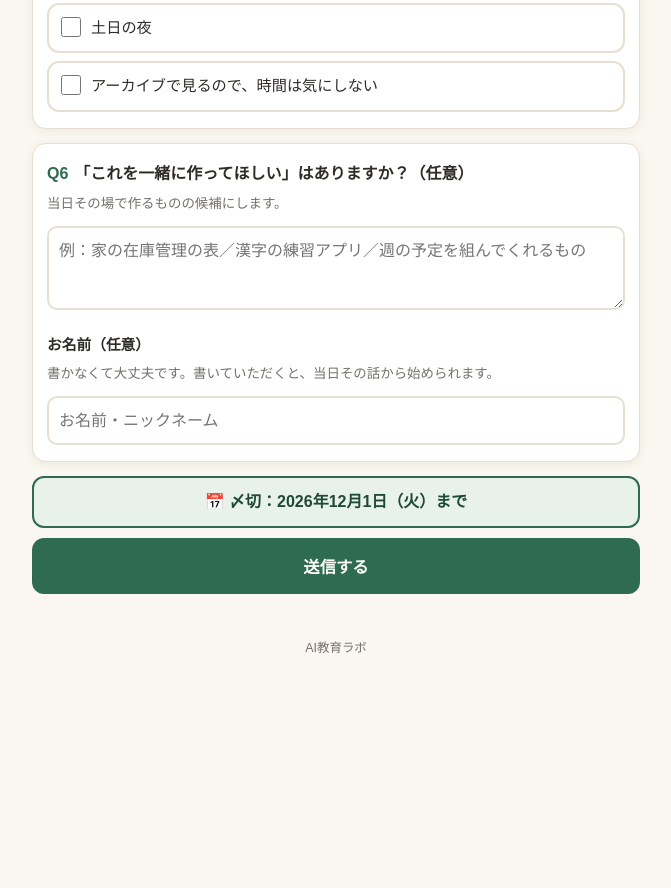
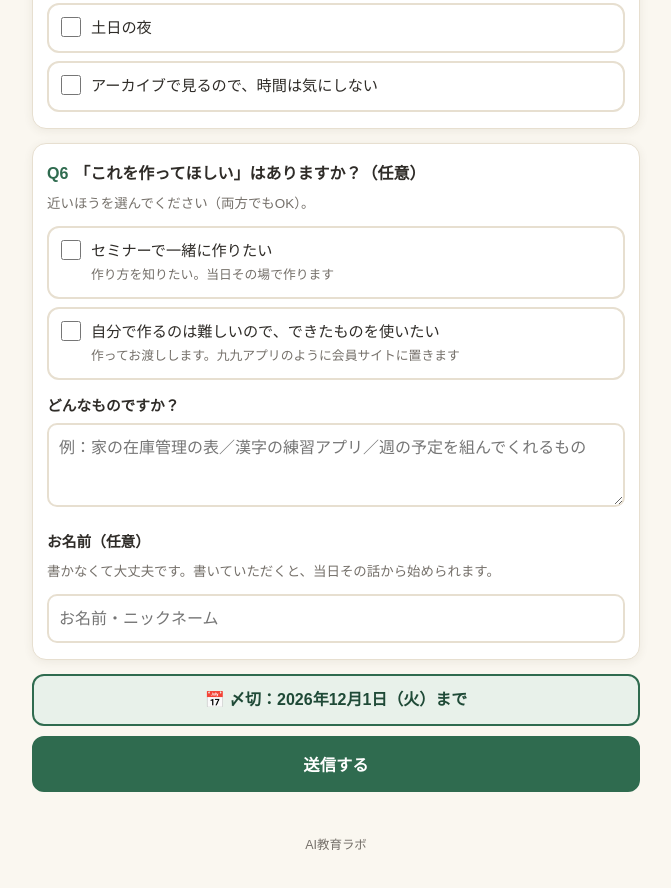
Before and after one commit to smanato/oyako-learning-atelier, a plain HTML site: page survey/index.html in a window 1280 px wide. Shown: the part 1995-2883 px from the top of the page, without its empty margins (304-975 px from the left). Before the commit the page ends 2727 px from the top, so only its background shows below. Drawn offline with Linux system fonts and the light colour scheme.

Commit message:
アンケート: Q6を「一緒に作りたい／作ってほしい」の2択＋自由記述にする
Co-Authored-By: Claude Opus 5 <noreply@anthropic.com>

```diff
--- a/survey/index.html
+++ b/survey/index.html
@@ -136,8 +136,13 @@
     </div>
 
     <div class="panel">
-      <p class="q"><span class="num">Q6</span>「これを一緒に作ってほしい」はありますか？（任意）</p>
-      <p class="note">当日その場で作るものの候補にします。</p>
+      <p class="q"><span class="num">Q6</span>「これを作ってほしい」はありますか？（任意）</p>
+      <p class="note">近いほうを選んでください（両方でもOK）。</p>
+      <div class="choices" id="want">
+        <label class="choice"><input type="checkbox" value="セミナーで一緒に作りたい（作り方を知りたい）"><span>セミナーで一緒に作りたい<small>作り方を知りたい。当日その場で作ります</small></span></label>
+        <label class="choice"><input type="checkbox" value="自分で作るのは難しいので、できたものを使いたい"><span>自分で作るのは難しいので、できたものを使いたい<small>作ってお渡しします。九九アプリのように会員サイトに置きます</small></span></label>
+      </div>
+      <p class="q" style="margin-top:14px; font-size:.92rem;">どんなものですか？</p>
       <textarea id="q6" placeholder="例：家の在庫管理の表／漢字の練習アプリ／週の予定を組んでくれるもの"></textarea>
       <p class="q" style="margin-top:14px; font-size:.92rem;">お名前（任意）</p>
       <p class="note">書かなくて大丈夫です。書いていただくと、当日その話から始められます。</p>
@@ -203,7 +208,7 @@
       });
     });
   }
-  wire("topics", MAX_TOPICS); wire("grades"); wire("tools"); wire("times");
+  wire("topics", MAX_TOPICS); wire("grades"); wire("tools"); wire("times"); wire("want");
 
   function picked(groupId){
     var out = [];
@@ -228,11 +233,12 @@
       grades: picked("grades"),
       tools: picked("tools"),
       times: picked("times"),
+      want: picked("want"),
       q6: $("q6").value,
       name: $("name").value,
       hp: $("hp").value
     };
-    if (!data.q1.trim() && !data.topics.length && !data.q6.trim() && !data.other.trim()) {
+    if (!data.q1.trim() && !data.topics.length && !data.q6.trim() && !data.other.trim() && !data.want.length) {
       msg.textContent = "Q1・Q2・Q6のどれか1つは入れてください。";
       msg.className = "msg err";
       return;
```
